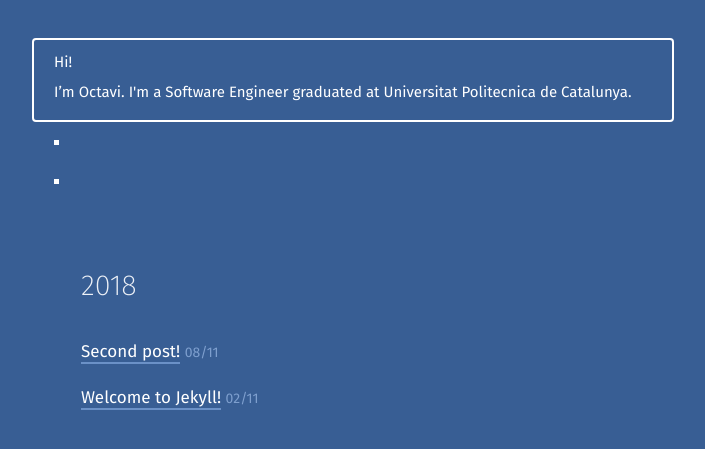
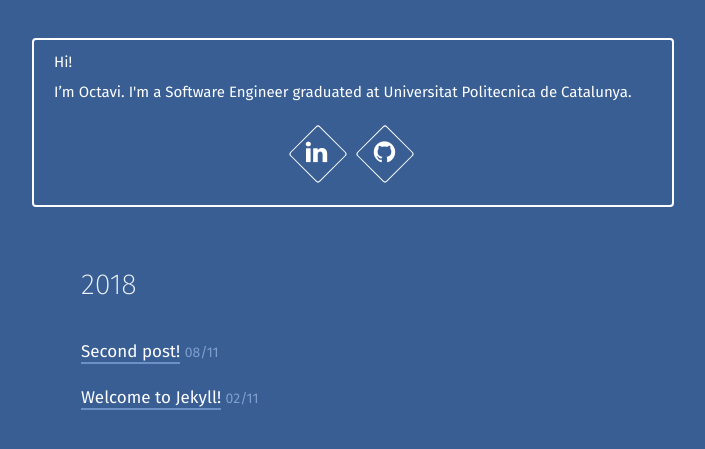
Before and after one commit to OctaviPascual/octavipascual.github.io, a Jekyll site: the page built from index.html, in a window 1280 px wide. Shown: the top 449 px of the page, without its empty margins (288-993 px from the left). Built offline with Jekyll 4.4.1, drawn with Linux system fonts in a browser that asks for light colours.

Commit message:
Fix font-awesome icons

```diff
--- a/_layouts/default.html
+++ b/_layouts/default.html
@@ -4,6 +4,7 @@
 <head>
   <meta http-equiv="content-type" content="text/html;charset=UTF-8"/>
   <link href="https://fonts.googleapis.com/css?family=Fira+Mono|Fira+Sans:200,400,400i" rel="stylesheet">
+  <link rel="stylesheet" href="https://cdnjs.cloudflare.com/ajax/libs/font-awesome/4.7.0/css/font-awesome.min.css">
   <link href="/style.css" rel="stylesheet" type="text/css" />
 
   <meta name="theme-color" content="hsl(215, 50%, 55%)">
--- a/index.html
+++ b/index.html
@@ -7,7 +7,6 @@ title: Blog
   <div class="about_inner">
     <p>Hi!</p>
     <p>I’m Octavi. I'm a Software Engineer graduated at Universitat Politecnica de Catalunya.</p>
-  </div>
     <div class="social-icons">
       <ul class="list-inline">
         <li><a href="https://www.linkedin.com/in/octavipascual/" target="_blank">
@@ -17,6 +16,7 @@ title: Blog
           <i class="fa fa-github"></i>
         </a></li>
       </ul>
+    </div>
   </div>
 </div>
 
--- a/style.css
+++ b/style.css
@@ -125,6 +125,68 @@ sub { top: .5ex; }
 .star:before { content:"★"; }
 .star { position: absolute; font-size: 16px;  margin: 0px 0 0 -20px; color: hsl(45,98%,77%); }
 
+.social-icons {
+    margin-top: 20px;
+}
+.social-icons a i{
+    position: relative;
+    color: #fff;
+    font-size: 25px;
+    margin: 0 7px;
+    line-height: 40px;
+    text-align: center;
+    width: 40px;
+    height: 40px;
+}
+
+.social-icons a i::before {
+    position: relative;
+    z-index: 1;
+}
+
+.social-icons a i::after {
+    position: absolute;
+    content: "";
+    left: 0;
+    top: 0;
+    width: 40px;
+    height: 40px;
+    border: 1px solid #fff;
+    border-radius: 3px;
+    -webkit-transform: rotate(45deg);
+       -moz-transform: rotate(45deg);
+        -ms-transform: rotate(45deg);
+         -o-transform: rotate(45deg);
+            transform: rotate(45deg);
+    -webkit-transition: all 300ms;
+       -moz-transition: all 300ms;
+         -o-transition: all 300ms;
+            transition: all 300ms;
+}
+
+.social-icons a i:hover::after{
+    background: #68c3a3;
+    border: 1px solid transparent;
+    z-index: 0;
+}
+
+.list-inline {
+  padding-left: 0;
+  margin-left: -5px;
+  list-style: none;
+  text-align: center;
+}
+
+.list-inline > li {
+  display: inline-block;
+  padding-right: 5px;
+  padding-left: 5px;
+}
+
+.list-inline > li > a {
+  border-bottom: none;
+}
+
 @media print {
   body { margin-bottom: 0; background: white; color: black; }
   .mc, .line, .card, .birth { border-color: #BBB; }
```
Lines whose indentation alone changed are shown as unchanged.
